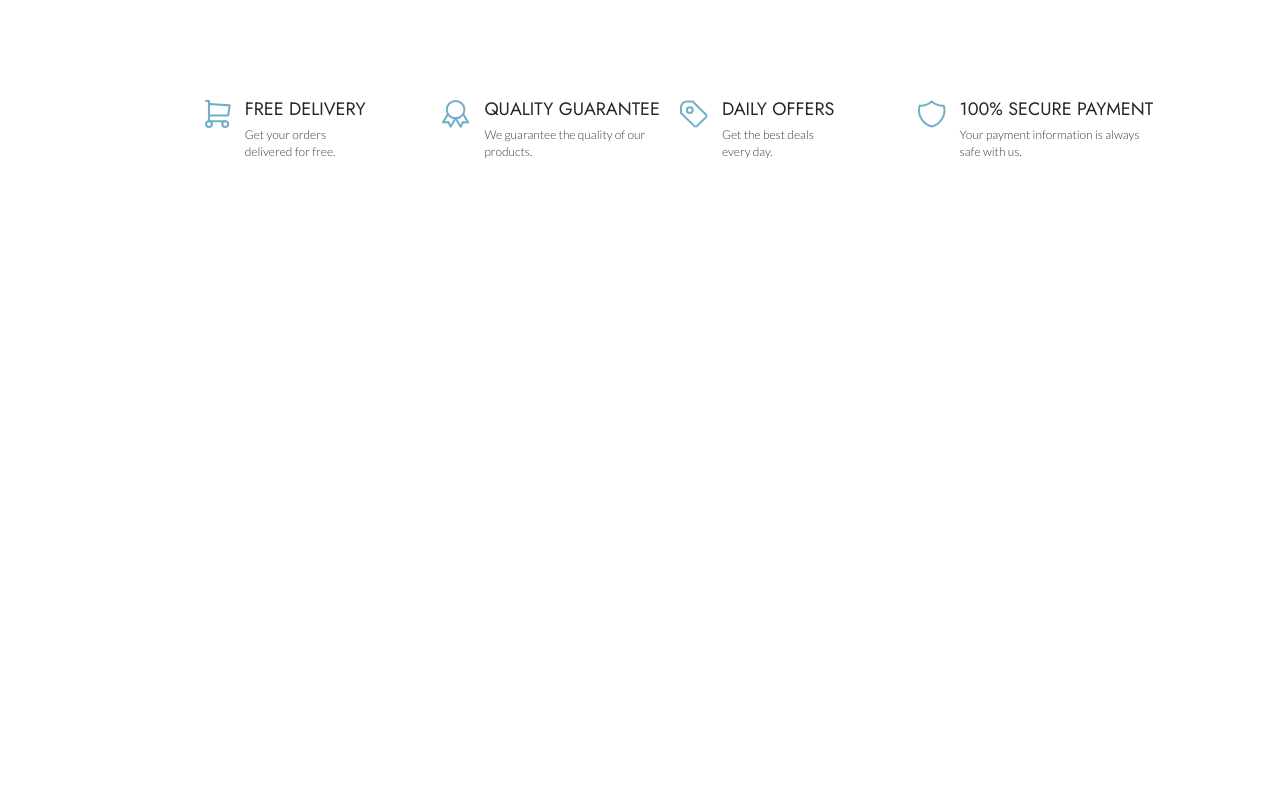
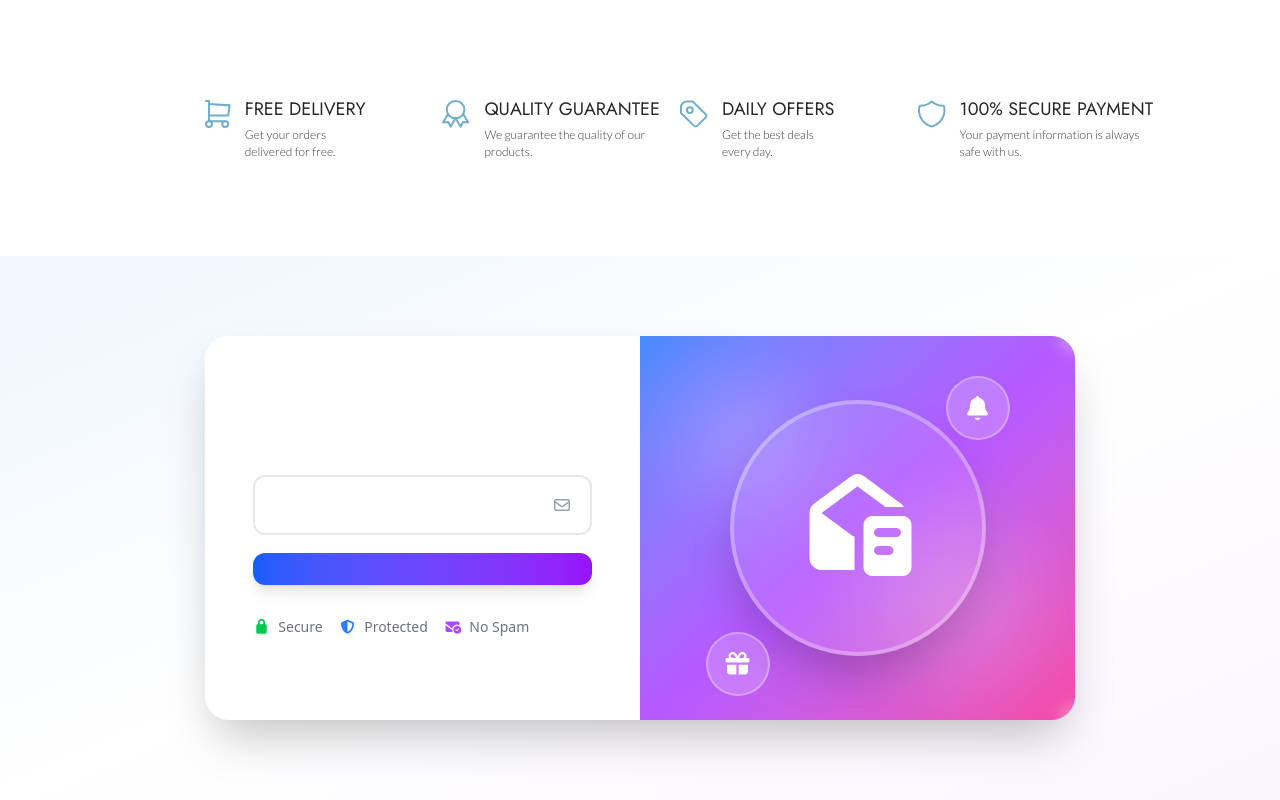
Before and after one commit to ahmedfaheem3006/Roshdy_Group, a React (Vite) app: page / in a window 1280 px wide. Shown: the part 684-1484 px from the top of the page. Before the commit the page ends 940 px from the top, so only its background shows below. Built offline with nearby package versions, Linux system fonts and the light colour scheme.

Commit message:
Newsletter

```diff
--- a/src/App.jsx
+++ b/src/App.jsx
@@ -1,6 +1,7 @@
 import Navbar from "./Components/Navbar"
 import Features from "./Sections/Features"
 import Slider from "./Sections/Slider"
+import Newsletter from "./Sections/Subscribe"
 
 const App = () => {
   return (
@@ -8,6 +9,7 @@ const App = () => {
       <Navbar />
       <Slider />
       <Features />
+      <Newsletter />
     </>
   )
 }
--- a/src/Sections/Subscribe.jsx
+++ b/src/Sections/Subscribe.jsx
@@ -0,0 +1,136 @@
+import { useState } from "react";
+import { useLanguage } from "../Contexts/LanguageContext";
+
+const Newsletter = () => {
+  const { t, language } = useLanguage();
+  const content = t("newsletter");
+  const isRTL = language === "ar";
+
+  const [email, setEmail] = useState("");
+  const [isSubscribed, setIsSubscribed] = useState(false);
+
+  const handleSubmit = (e) => {
+    e.preventDefault();
+    if (email) {
+      // هنا ممكن تضيف API call لحفظ البريد
+      setIsSubscribed(true);
+      setTimeout(() => {
+        setIsSubscribed(false);
+        setEmail("");
+      }, 3000);
+    }
+  };
+
+  return (
+    <section className="padding-section py-16 md:py-20 bg-linear-to-br from-blue-50 via-white to-purple-50 dark:from-gray-900 dark:via-gray-800 dark:to-gray-900 transition-colors duration-500">
+      <div className="max-w-6xl mx-auto">
+        <div className="bg-white dark:bg-gray-800 rounded-3xl shadow-2xl overflow-hidden">
+          <div className="grid grid-cols-1 lg:grid-cols-2">
+            {/* 📝 Text Content */}
+            <div
+              className={`py-8 px-4 md:py-12 md:px-8 lg:py-16 lg:px-12 flex flex-col justify-center ${
+                isRTL ? "lg:order-2" : "lg:order-1"
+              }`}
+            >
+              {/* Title */}
+              <h2 className="text-3xl md:text-4xl lg:text-5xl font-bold text-gray-900 dark:text-white mb-6 leading-tight font-family-jost">
+                {content.title}
+              </h2>
+
+              {/* Description */}
+              <p className="text-base md:text-lg text-paragraph dark:text-paragraph-dark mb-8 leading-relaxed font-family-lato">
+                {content.description}
+              </p>
+
+              {/* Form */}
+              <form onSubmit={handleSubmit} className="space-y-4">
+                <div className="relative">
+                  <input
+                    type="email"
+                    value={email}
+                    onChange={(e) => setEmail(e.target.value)}
+                    placeholder={content.placeholder}
+                    required
+                    className={`w-full px-6 py-4 rounded-xl border-2 border-gray-200 dark:border-gray-600 bg-white dark:bg-gray-700 text-gray-900 dark:text-white placeholder-gray-400 dark:placeholder-gray-400 focus:outline-none focus:border-blue-500 dark:focus:border-blue-400 transition-colors duration-300 ${
+                      isRTL ? "text-right" : "text-left"
+                    }`}
+                    dir={isRTL ? "rtl" : "ltr"}
+                  />
+                  <i
+                    className={`fa-regular fa-envelope absolute top-1/2 -translate-y-1/2 ${
+                      isRTL ? "left-5" : "right-5"
+                    } text-gray-400 pointer-events-none`}
+                  ></i>
+                </div>
+
+                <button
+                  type="submit"
+                  disabled={isSubscribed}
+                  className={`w-full bg-gradient-to-r from-blue-600 to-purple-600 hover:from-blue-700 hover:to-purple-700 text-white px-8 py-4 rounded-xl font-bold text-lg shadow-lg hover:shadow-xl transition-all duration-300 transform hover:scale-[1.02] disabled:opacity-50 disabled:cursor-not-allowed ${
+                    isSubscribed ? "animate-pulse" : ""
+                  }`}
+                >
+                  {isSubscribed ? (
+                    <span className="flex items-center justify-center gap-2">
+                      <i className="fa-solid fa-check"></i>
+                      {content.successMessage}
+                    </span>
+                  ) : (
+                    content.buttonText
+                  )}
+                </button>
+              </form>
+
+              {/* Trust Badges */}
+              <div className="mt-8 flex items-center gap-4 text-sm text-gray-500 dark:text-gray-400">
+                <div className="flex items-center gap-2">
+                  <i className="fa-solid fa-lock text-green-500"></i>
+                  <span>Secure</span>
+                </div>
+                <div className="flex items-center gap-2">
+                  <i className="fa-solid fa-shield-halved text-blue-500"></i>
+                  <span>Protected</span>
+                </div>
+                <div className="flex items-center gap-2">
+                  <i className="fa-solid fa-envelope-circle-check text-purple-500"></i>
+                  <span>No Spam</span>
+                </div>
+              </div>
+            </div>
+
+            {/* 🎨 Decorative Side */}
+            <div
+              className={`relative bg-gradient-to-br from-blue-500 via-purple-500 to-pink-500 p-8 md:p-12 lg:p-16 flex items-center justify-center overflow-hidden ${
+                isRTL ? "lg:order-1" : "lg:order-2"
+              }`}
+            >
+              {/* Decorative Elements */}
+              <div className="absolute inset-0 bg-white/10 backdrop-blur-sm"></div>
+
+              {/* Animated Circles */}
+              <div className="absolute top-10 left-10 w-32 h-32 bg-white/20 rounded-full blur-2xl animate-pulse"></div>
+              <div className="absolute bottom-10 right-10 w-40 h-40 bg-white/20 rounded-full blur-2xl animate-pulse delay-1000"></div>
+
+              {/* Icon */}
+              <div className="relative z-10 text-white">
+                <div className="w-48 h-48 md:w-56 md:h-56 lg:w-64 lg:h-64 flex items-center justify-center bg-white/10 backdrop-blur-md rounded-full border-4 border-white/30 shadow-2xl">
+                  <i className="fa-solid fa-envelope-open-text text-6xl md:text-7xl lg:text-8xl animate-bounce-slow"></i>
+                </div>
+
+                {/* Floating Icons */}
+                <div className="absolute -top-6 -right-6 w-16 h-16 bg-white/20 backdrop-blur-md rounded-full flex items-center justify-center border-2 border-white/30 animate-float">
+                  <i className="fa-solid fa-bell text-2xl"></i>
+                </div>
+                <div className="absolute -bottom-10 -left-6 w-16 h-16 bg-white/20 backdrop-blur-md rounded-full flex items-center justify-center border-2 border-white/30 animate-float-delayed">
+                  <i className="fa-solid fa-gift text-2xl"></i>
+                </div>
+              </div>
+            </div>
+          </div>
+        </div>
+      </div>
+    </section>
+  );
+};
+
+export default Newsletter;
```
